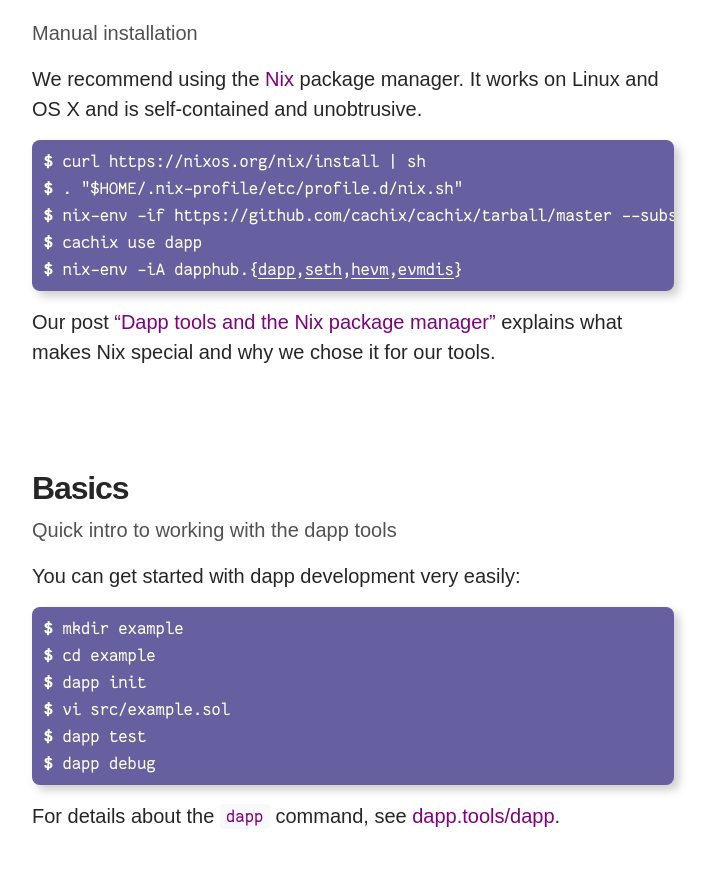
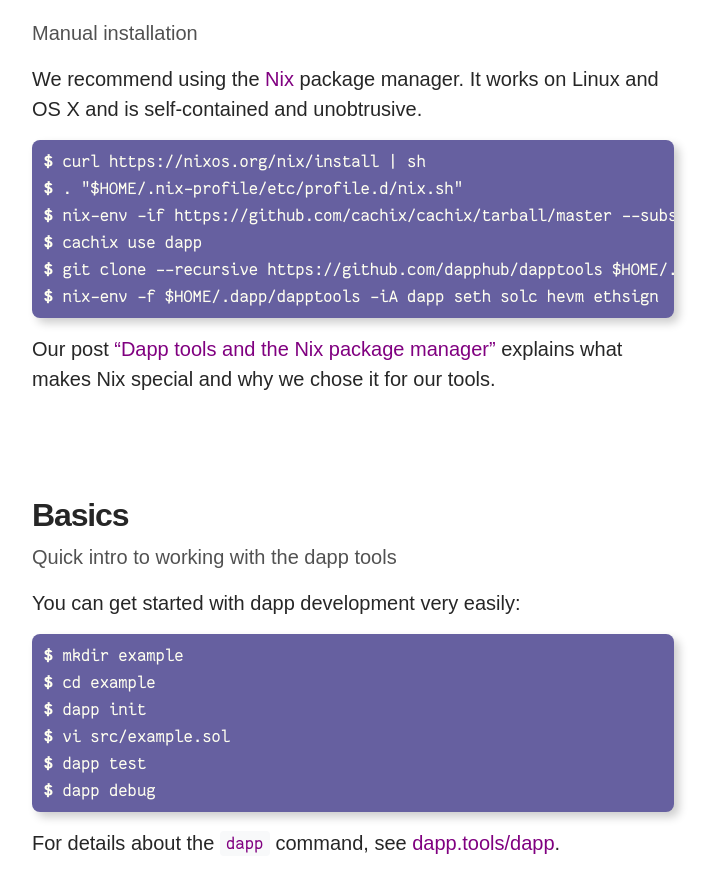
Before and after one commit to dapphub/dapp-tools, a Jekyll site: the page built from index.html, in a window 1280 px wide and 900 px high, scrolled down 1221 px. Shown: the top 893 px of the window, without its empty margins (287-1000 px from the left). Built offline with Jekyll 4.4.1, drawn with Linux system fonts in a browser that asks for light colours; nearby versions of some CDN libraries.

Commit message:
Fix install instructions
The repo needs to be cloned, and `nix-env` needs to be fed its path.

```diff
--- a/_includes/install.html
+++ b/_includes/install.html
@@ -23,9 +23,6 @@
 <b>$ </b>. "$HOME/.nix-profile/etc/profile.d/nix.sh"
 <b>$ </b>nix-env -if https://github.com/cachix/cachix/tarball/master --substituters https://cachix.cachix.org --trusted-public-keys cachix.cachix.org-1:eWNHQldwUO7G2VkjpnjDbWwy4KQ/HNxht7H4SSoMckM=
 <b>$ </b>cachix use dapp
-<b>$ </b>nix-env -iA dapphub.{<!--
-  --><a href=https://github.com/dapphub/dapp>dapp</a>,<!--
-  --><a href=https://github.com/dapphub/seth>seth</a>,<!--
-  --><a href=https://github.com/dapphub/hevm>hevm</a>,<!--
-  --><a href=https://github.com/arachnid/evmdis>evmdis</a>}
+<b>$ </b>git clone --recursive https://github.com/dapphub/dapptools $HOME/.dapp/dapptools
+<b>$ </b>nix-env -f $HOME/.dapp/dapptools -iA dapp seth solc hevm ethsign
 </pre>
```
